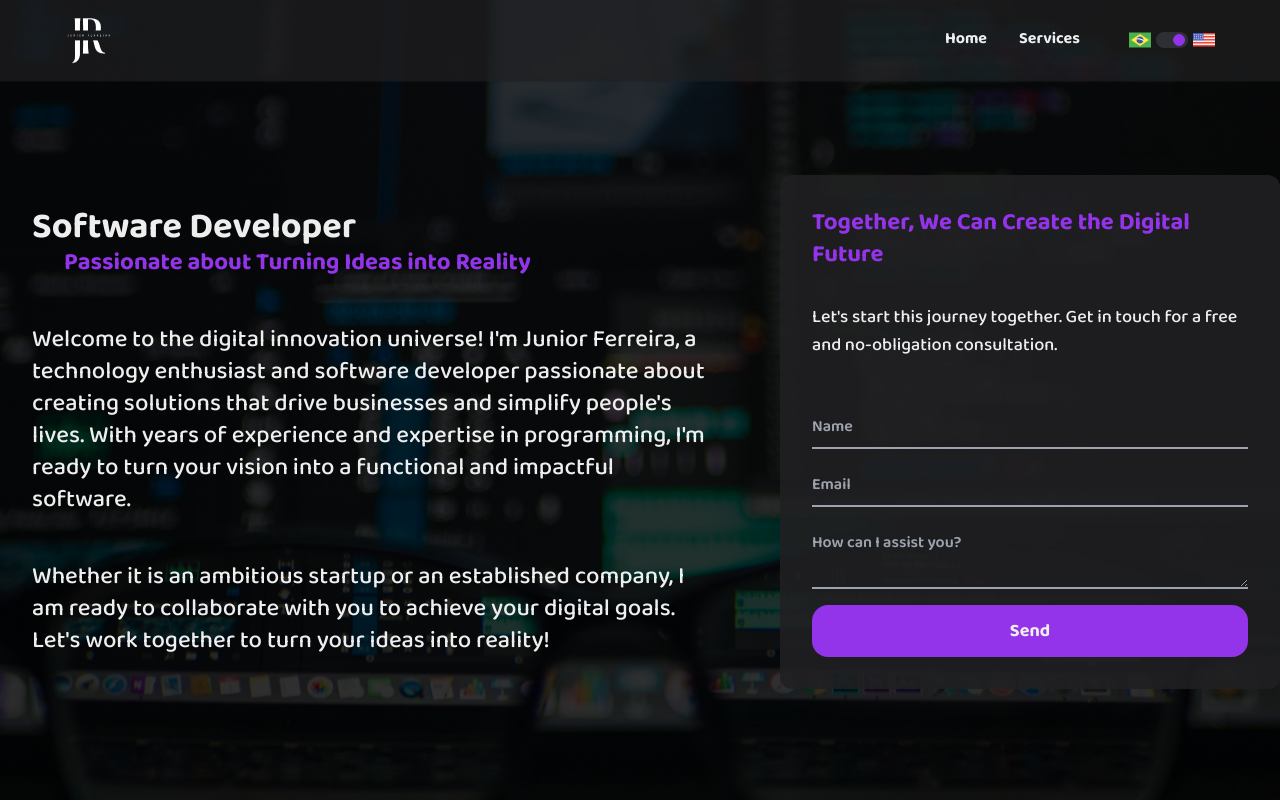
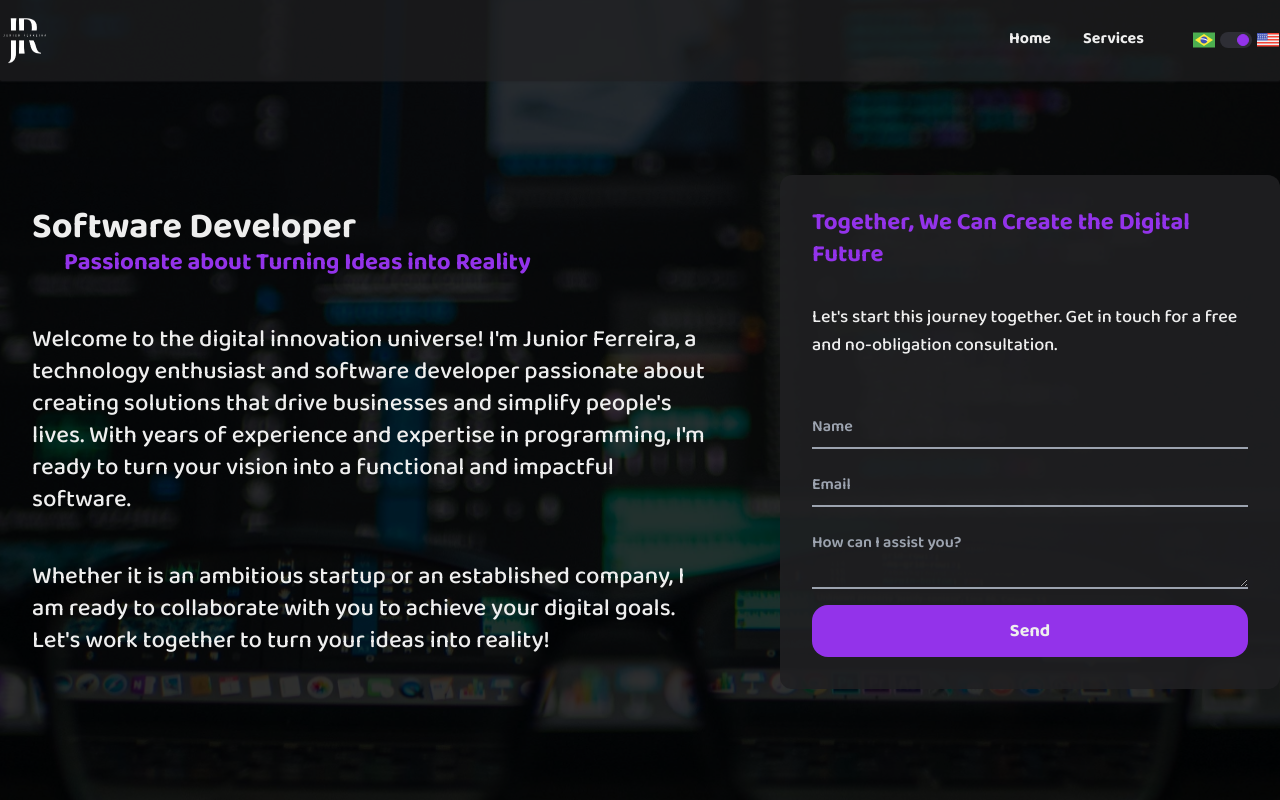
Before and after one commit to joseiltonjunior/landing-page, a React (Vite) app: page / in a window 1280 px wide. Shown: the top 800 px of the page. Built offline with nearby package versions, Linux system fonts and the light colour scheme; no server answers.

Commit message:
adjust header width

```diff
--- a/src/components/Header.tsx
+++ b/src/components/Header.tsx
@@ -44,7 +44,7 @@
         scroll > 80 ? 'bg-gray-950' : 'bg-gray-950/70'
       } transition duration-300`}
     >
-      <div className="max-w-6xl ms-auto me-auto w-full flex justify-between items-center">
+      <div className="max-w-7xl ms-auto me-auto w-full flex justify-between items-center">
         <div className="md:mx-auto flex items-center">
           <img src={logo} alt="logo" className="rounded-xl w-12 h-12" />
         </div>
```
